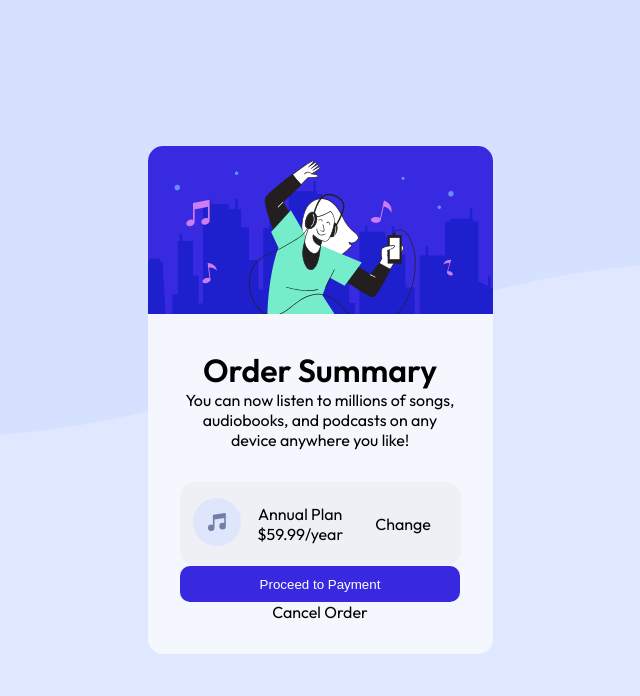
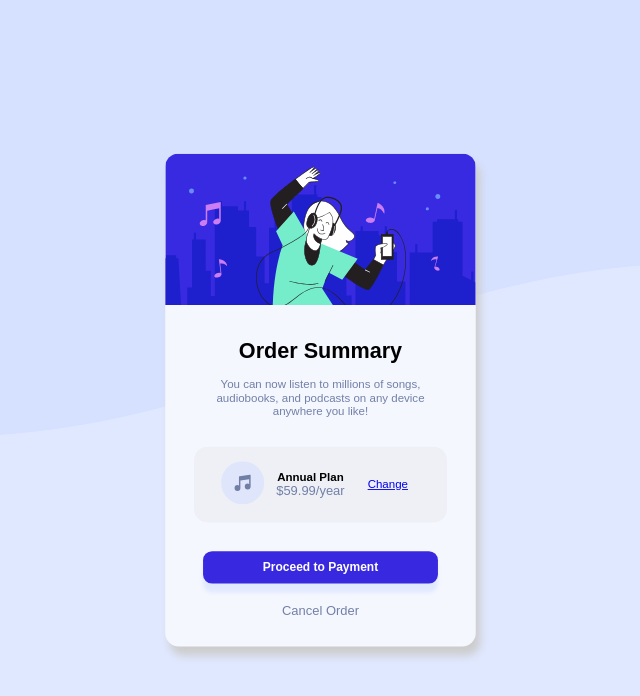
Before and after one commit to Skyz03/Challenge--Order-Summary, a plain HTML site: page index.html in a window 1280 px wide. Shown: the whole page, without its empty margins (320-960 px from the left). Drawn offline with Linux system fonts and the light colour scheme.

Commit message:
Updates in the challenge

```diff
--- a/index.html
+++ b/index.html
@@ -32,30 +32,32 @@
           <!-- CARD CONENT SECTION  -->
           <!-- ENTER THE CONTENT FOR YOUR RESPECTIVE CARD -->
           <div class="card__text">
-            <h1>Order Summary</h1>
-            <p>
-              You can now listen to millions of songs, audiobooks, and podcasts
-              on any device anywhere you like!
-            </p>
+            <div class="card__top">
+              <h1>Order Summary</h1>
+              <p>
+                You can now listen to millions of songs, audiobooks, and
+                podcasts on any device anywhere you like!
+              </p>
+            </div>
 
             <div class="card__plan">
               <div>
                 <img src="./images/icon-music.svg" alt="" />
               </div>
 
-              <div>
-                <p>Annual Plan</p>
-                <p>$59.99/year</p>
+              <div class="fees">
+                <p class="plan-time">Annual Plan</p>
+                <p class="amount">$59.99/year</p>
               </div>
 
-              <div>
-                <p>Change</p>
+              <div class="change">
+                <a href="#"> Change</a>
               </div>
             </div>
 
             <div class="card__payment">
               <button class="btn-primary">Proceed to Payment</button>
-              <p>Cancel Order</p>
+              <p class="cancel">Cancel Order</p>
             </div>
           </div>
         </div>
--- a/scss/abstracts/_variables.scss
+++ b/scss/abstracts/_variables.scss
@@ -1,5 +1,6 @@
 $background-color: hsl(225, 100%, 94%);
 $card-color: hsl(225, 100%, 98%);
+$text-color1: hsl(224, 23%, 55%);
 $white-color: hsl(0, 0%, 100%);
 $purple-color: hsl(245, 75%, 52%);
 
@@ -11,5 +12,5 @@ $alternate-color: hsl(225, 33%, 95%);
 // ### Neutral
 
 // - Very pale blue:
-// - Desaturated blue: hsl(224, 23%, 55%)
+// - Desaturated blue:
 // - Dark blue: hsl(223, 47%, 23%)
--- a/scss/base/_typograpy.scss
+++ b/scss/base/_typograpy.scss
@@ -1,5 +1,4 @@
-@import url("https://fonts.googleapis.com/css2?family=Outfit:wght@300;400;600&display=swap");
-
+@import url("https://fonts.googleapis.com/css2?family=Red+Hat+Display:wght@500;700;900&display=swap");
 body {
   background-color: $background-color;
   font-family: "Outfit", sans-serif;
--- a/scss/components/_btns.scss
+++ b/scss/components/_btns.scss
@@ -1,7 +1,9 @@
 .btn-primary {
-  padding: 0.8em 6em;
+  cursor: pointer;
+  padding: 0.8em 5em;
   background-color: $purple-color;
   border: 0;
   border-radius: 10px;
   color: #fff;
+  box-shadow: 0px 10px 5px $background-color;
 }
--- a/scss/components/_card.scss
+++ b/scss/components/_card.scss
@@ -2,8 +2,16 @@
   max-width: 345px;
   background-color: $card-color;
   border-radius: 15px;
+  transition: transform 0.7s ease;
   text-align: center;
+  transform: scale(0.9);
+  box-shadow: 5px 10px 10px #ccc;
 
+  &:hover {
+    transform: scale(1);
+  }
+
+  // IMAGE SECTION
   &__img {
     img {
       width: 100%;
@@ -15,15 +23,60 @@
     padding: 2em;
   }
 
+  // TOP SECTION
+  &__top {
+    h1 {
+      font-size: 1.5rem;
+    }
+
+    p {
+      margin-top: 1rem;
+      font-size: 0.8rem;
+      color: $text-color1;
+    }
+  }
+  // PLAN SECTION
+
   &__plan {
     @include flexCenter;
-    margin-top: 2em;
+    margin: 2em 0;
     background-color: $alternate-color;
     padding: 1em;
     border-radius: 15px;
+
+    .fees {
+      font-size: 0.8rem;
+
+      .plan-time {
+        font-weight: 700;
+      }
+
+      .amount {
+        font-size: 0.9rem;
+        color: $text-color1;
+      }
+    }
+
+    .change {
+      font-size: 0.8rem;
+    }
   }
 
   &__plan > div + div {
     margin: 0 1em;
   }
+
+  // PAYMENT SECTION
+
+  &__payment {
+    button {
+      font-weight: 700;
+    }
+
+    .cancel {
+      margin-top: 1.5em;
+      font-size: 0.9rem;
+      color: $text-color1;
+    }
+  }
 }
```
Also changed, not shown: assets/css/main.css, 1 other file.
